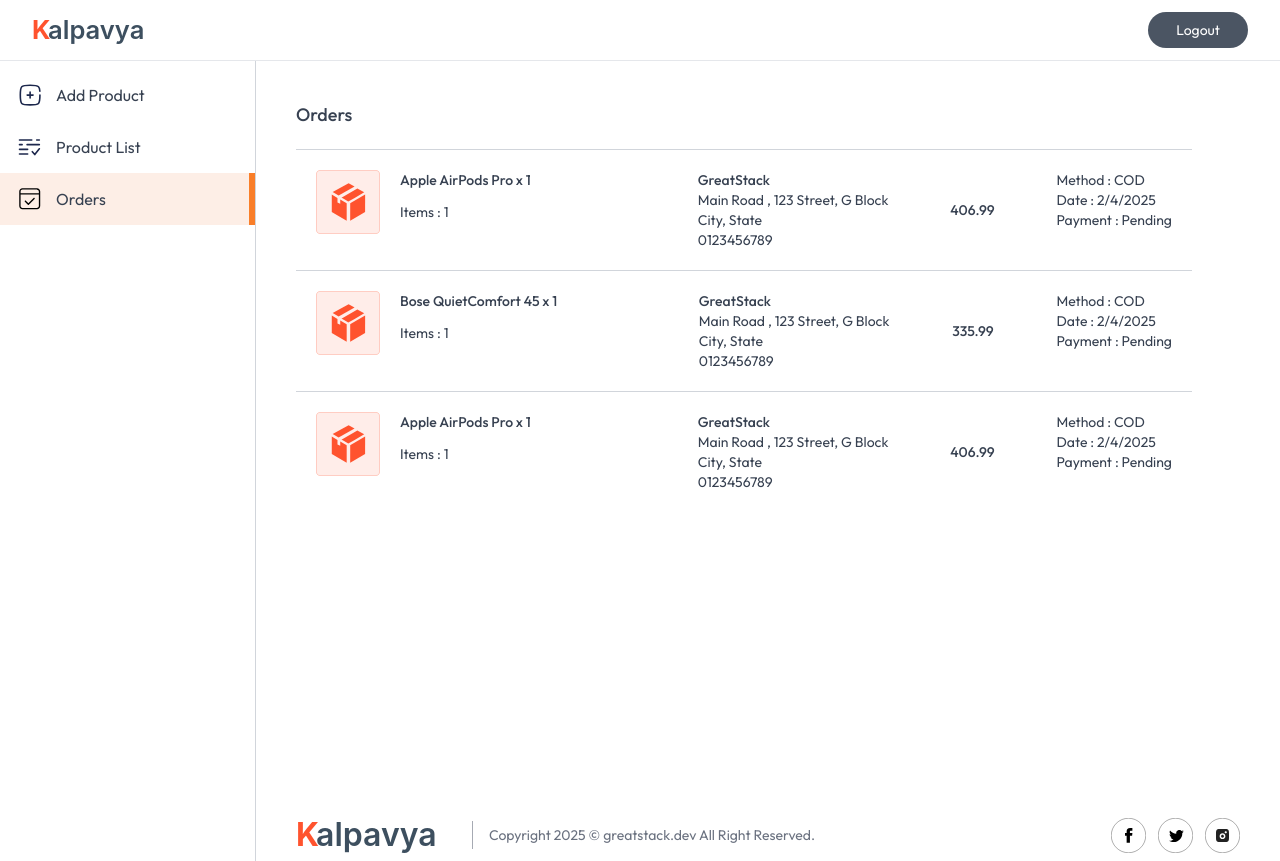
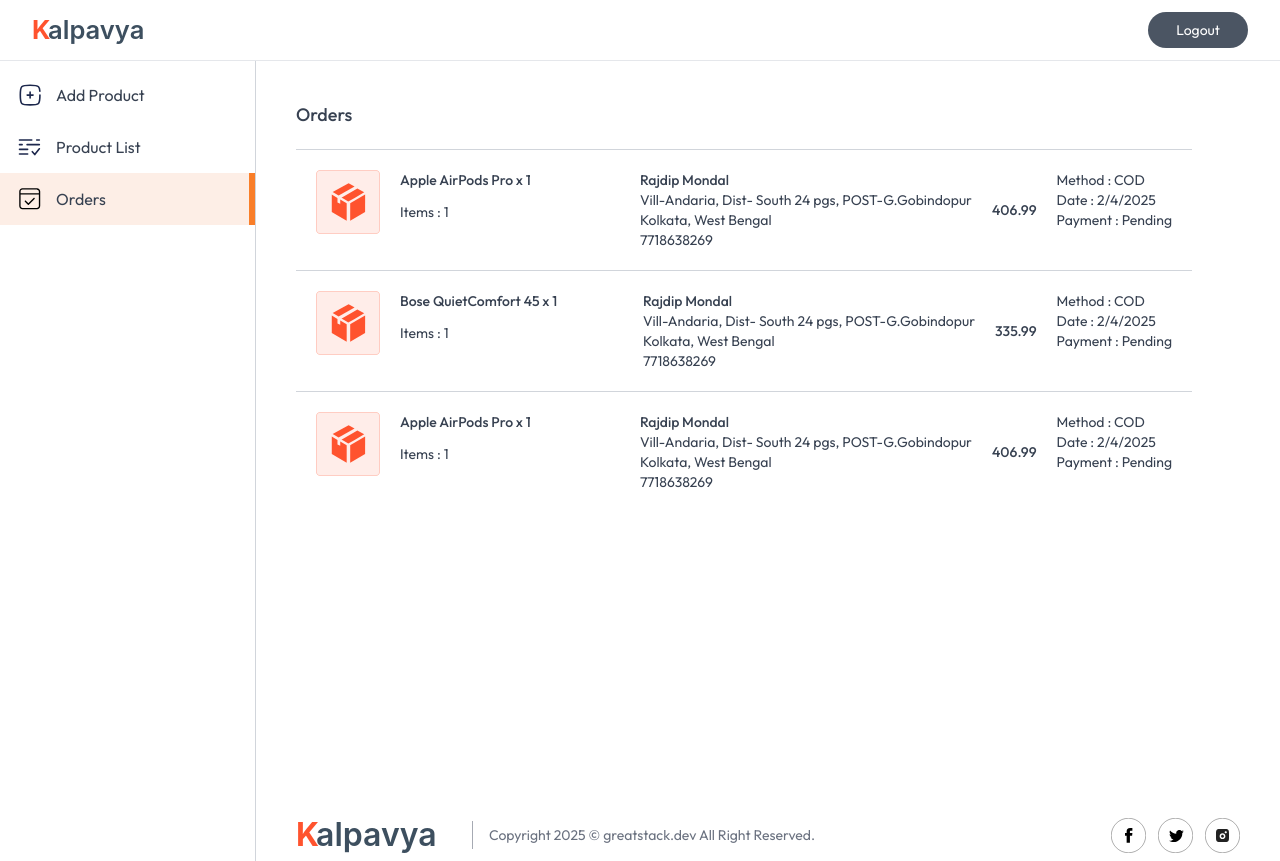
Before and after one commit to Rajdip03/Rajdip-KALPAVYA, a Next.js app: page /seller/orders in a window 1280 px wide. Built offline with nearby package versions, Linux system fonts and the light colour scheme.

Commit message:
Update: Update dummy asset data

```diff
--- a/assets/assets.js
+++ b/assets/assets.js
@@ -278,7 +278,7 @@
 
 export const userDummyData = {
   "_id": "user_2sZFHS1UIIysJyDVzCpQhUhTIhw",
-  "name": "GreatStack",
+  "name": "Rajdip Mondal",
   "email": "admin@example.com",
   "imageUrl": "https://img.clerk.com/eyJ0eXBlIjoiZGVmYXVsdCIsImlpZCI6Imluc18ycnlnUnFiUDBYT2dEZ2h1ZmRXcGlpdWV5OXoiLCJyaWQiOiJ1c2VyXzJzWkZIUzFVSUl5c0p5RFZ6Q3BRaFVoVElodyJ9",
   "cartItems": {
@@ -318,12 +318,12 @@
     "address": {
       "_id": "67a1e4233f34a77b6dde9055",
       "userId": "user_2sZFHS1UIIysJyDVzCpQhUhTIhw",
-      "fullName": "GreatStack",
-      "phoneNumber": "0123456789",
-      "pincode": 654321,
-      "area": "Main Road , 123 Street, G Block",
-      "city": "City",
-      "state": "State",
+      "fullName": "Rajdip Mondal",
+      "phoneNumber": "7718638269",
+      "pincode": 743368,
+      "area": "Vill-Andaria, Dist- South 24 pgs, POST-G.Gobindopur",
+      "city": "Kolkata",
+      "state": "West Bengal",
       "__v": 0
     },
     "status": "Order Placed",
@@ -357,12 +357,12 @@
     "address": {
       "_id": "67a1e4233f34a77b6dde9055",
       "userId": "user_2sZFHS1UIIysJyDVzCpQhUhTIhw",
-      "fullName": "GreatStack",
-      "phoneNumber": "0123456789",
-      "pincode": 654321,
-      "area": "Main Road , 123 Street, G Block",
-      "city": "City",
-      "state": "State",
+      "fullName": "Rajdip Mondal",
+      "phoneNumber": "7718638269",
+      "pincode": 743368,
+      "area": "Vill-Andaria, Dist- South 24 pgs, POST-G.Gobindopur",
+      "city": "Kolkata",
+      "state": "West Bengal",
       "__v": 0
     },
     "status": "Order Placed",
@@ -399,12 +399,12 @@
     "address": {
       "_id": "67a1e4233f34a77b6dde9055",
       "userId": "user_2sZFHS1UIIysJyDVzCpQhUhTIhw",
-      "fullName": "GreatStack",
-      "phoneNumber": "0123456789",
-      "pincode": 654321,
-      "area": "Main Road , 123 Street, G Block",
-      "city": "City",
-      "state": "State",
+      "fullName": "Rajdip Mondal",
+      "phoneNumber": "7718638269",
+      "pincode": 743368,
+      "area": "Vill-Andaria, Dist- South 24 pgs, POST-G.Gobindopur",
+      "city": "Kolkata",
+      "state": "West Bengal",
       "__v": 0
     },
     "status": "Order Placed",
@@ -417,12 +417,12 @@
   {
     "_id": "67a1e4233f34a77b6dde9055",
     "userId": "user_2sZFHS1UIIysJyDVzCpQhUhTIhw",
-    "fullName": "GreatStack",
-    "phoneNumber": "0123456789",
-    "pincode": 654321,
-    "area": "Main Road , 123 Street, G Block",
-    "city": "City",
-    "state": "State",
+    "fullName": "Rajdip Mondal",
+    "phoneNumber": "7718638269",
+    "pincode": 743368,
+    "area": "Vill-Andaria, Dist- South 24 pgs, POST-G.Gobindopur",
+    "city": "Kolkata",
+    "state": "West Bengal",
     "__v": 0
   }
 ]
```
